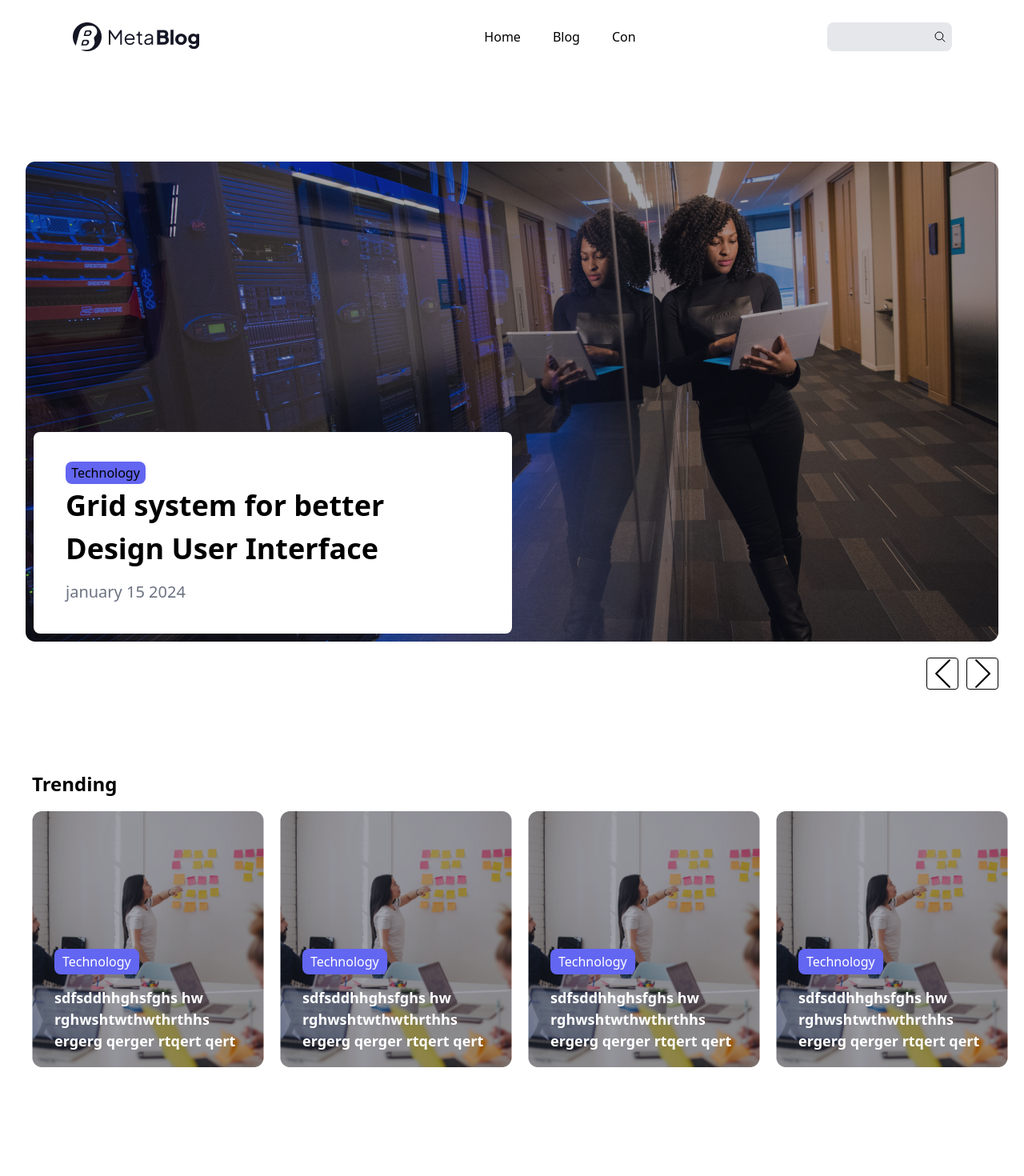
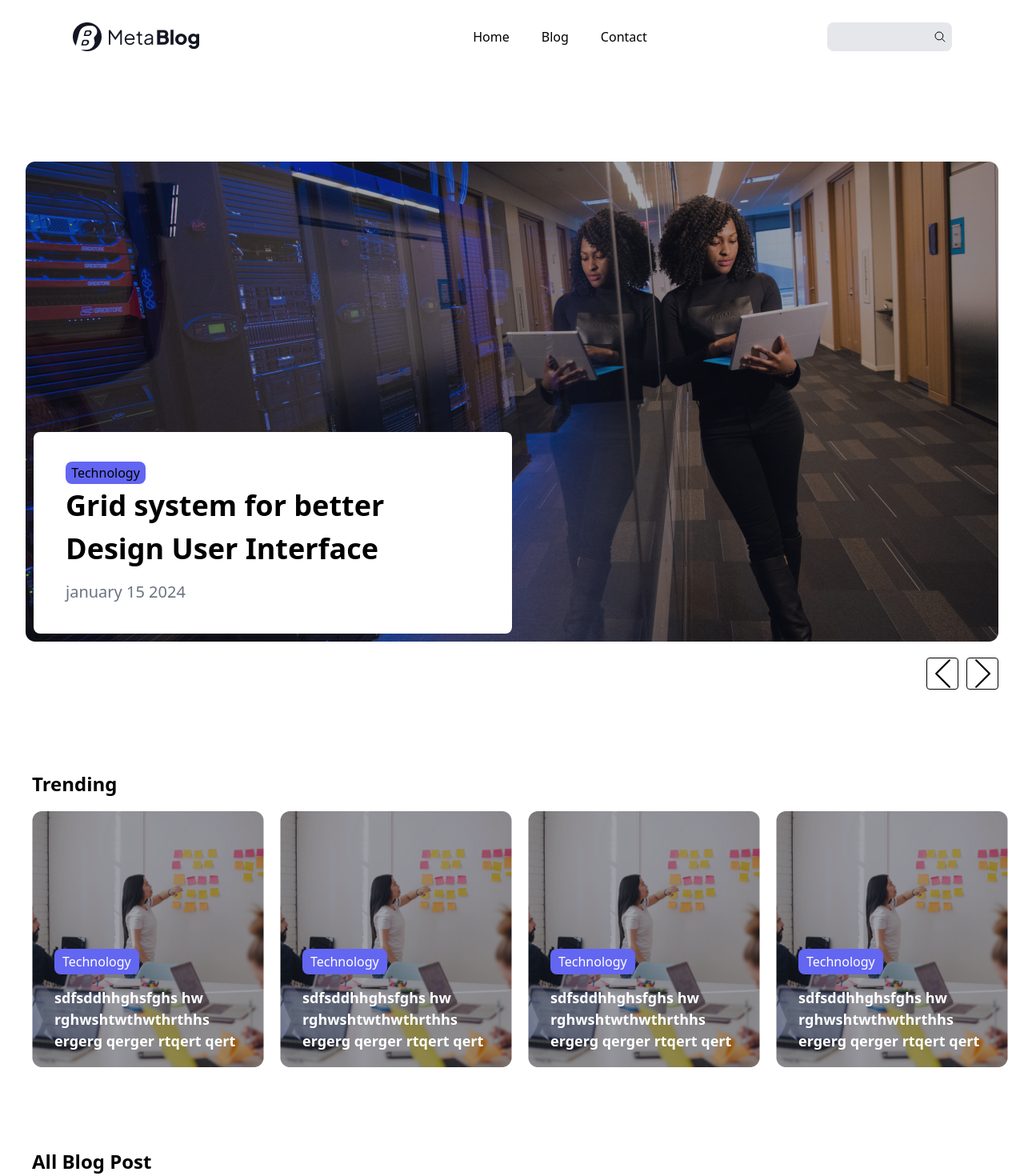
Before and after one commit to sainaa8/Blog, a Next.js app: page / in a window 1280 px wide. Shown: the part 10-1480 px from the top of the page at 80% size. Before the commit the page ends 1344 px from the top, so only its background shows below. Built offline with nearby package versions, Linux system fonts and the light colour scheme.

Commit message:
hariidoo fjhqe

```diff
--- a/src/components/Header.jsx
+++ b/src/components/Header.jsx
@@ -3,6 +3,7 @@ import { IoMenu } from "react-icons/io5";
 import { useState } from "react";
 import { motion, AnimatePresence } from "framer-motion";
 import { IoSearchOutline } from "react-icons/io5";
+import Link from "next/link";
 export const Header = ({ children }) => {
   const [open, setOpen] = useState(false);
 
@@ -11,7 +12,7 @@ export const Header = ({ children }) => {
     console.log(open);
   };
 
-  const routes = ["Home", "Blog", " Con"];
+  const routes = ["Home", "Blog", "Contact"];
   return (
     <div className="flex flex-col  items-center mx-auto   ">
       <div className="flex py-[38px]  ">
@@ -24,9 +25,13 @@ export const Header = ({ children }) => {
         <div className="  items-center   hidden md:flex ">
           <div className="flex justify-center w-[667px] gap-[40px] text-[16px]">
             {routes.map((el, id) => (
-              <div className=" flex flex-col justify-end" key={id}>
+              <Link
+                href={`/${el}`}
+                className=" flex flex-col justify-end"
+                key={id}
+              >
                 {el}
-              </div>
+              </Link>
             ))}
           </div>
           <div className="flex items-center justify-around w-[156px] h-[36px] bg-gray-200 rounded-lg">
--- /dev/null
+++ b/src/components/third-page.jsx
@@ -0,0 +1,7 @@
+export const AllBlog = () => {
+  return (
+    <div>
+      <div className="text-[24px] ml-[20px] font-bold">All Blog Post</div>
+    </div>
+  );
+};
--- /dev/null
+++ b/src/pages/Blog/index.js
@@ -0,0 +1,5 @@
+import React from "react";
+function Blog() {
+  return <div>blogs</div>;
+}
+export default Blog;
--- /dev/null
+++ b/src/pages/Contact/index.js
@@ -0,0 +1,9 @@
+import React from 'react'
+
+function index() {
+  return (
+    <div>CONTACTs</div>
+  )
+}
+
+export default index
--- a/src/pages/index.js
+++ b/src/pages/index.js
@@ -1,10 +1,12 @@
 import { FirstPage } from "@/components/First-page";
 import { SecondPage } from "@/components/Seconf_page";
+import { AllBlog } from "@/components/third-page";
 export default function Home() {
   return (
     <div className="flex flex-col gap-[100px]">
       <FirstPage />
       <SecondPage />
+      <AllBlog />
     </div>
   );
 }
```
